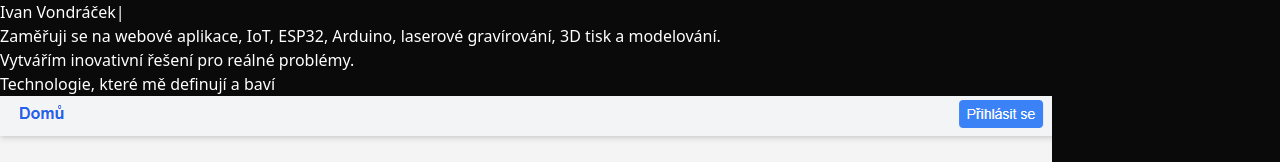
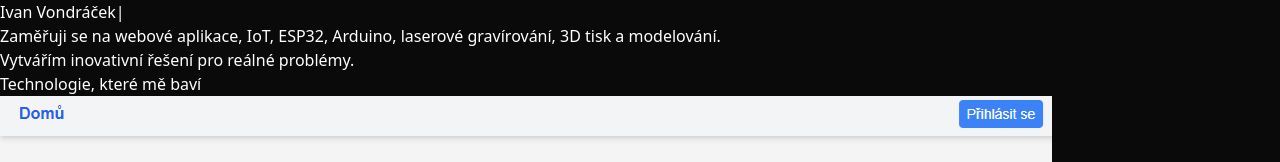
Before and after one commit to IvanVondracek/IvanVondracek.github.io, a React (Vite) app: page / in a window 1280 px wide. Shown: the top 162 px of the page. Built offline with nearby package versions, Linux system fonts and the light colour scheme.

Commit message:
Popis změn, např. Aktualizace sekce Portfolio

```diff
--- a/src/components/Portfolio.jsx
+++ b/src/components/Portfolio.jsx
@@ -119,6 +119,7 @@ export default function Portfolio() {
           </h1>
           <p className="text-xl text-gray-300 mb-6 max-w-2xl mx-auto relative z-20">
             Zaměřuji se na webové aplikace, IoT, ESP32, Arduino, laserové gravírování, 3D tisk a modelování.<br/>
+
             Vytvářím inovativní řešení pro reálné problémy.
           </p>
         </motion.div>
@@ -127,7 +128,7 @@ export default function Portfolio() {
       <section className="py-12 px-6 relative z-10">
         <div className="max-w-7xl mx-auto">
           <h2 className="text-4xl font-bold mb-10 text-center bg-gradient-to-r from-white to-blue-300 bg-clip-text text-transparent relative z-20">
-          Technologie, které mě definují a baví
+          Technologie, které mě baví
           </h2>
 
           <div className="grid grid-cols-1 md:grid-cols-2 lg:grid-cols-3 gap-6 relative z-20">
```
